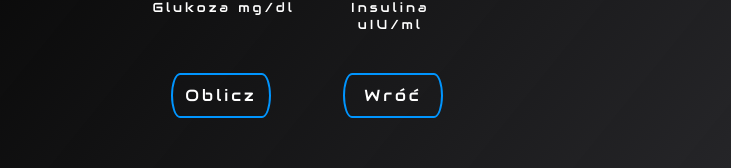
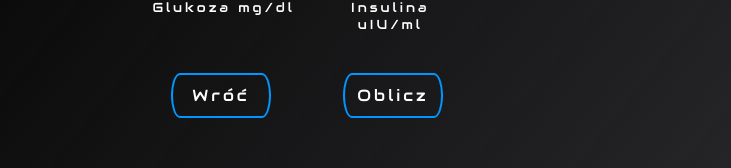
Before and after one commit to covalt1985/labcalc, a React (Create React App) app: page / in a window 1280 px wide. Both pictures are taken after a click on the item "HOMA IR". Shown: the part 233-401 px from the top of the page, without its empty margins (333-1064 px from the left). Built offline with nearby package versions, Linux system fonts and the light colour scheme.

Commit message:
change places of buttons

```diff
--- a/src/Components/Menu/index.js
+++ b/src/Components/Menu/index.js
@@ -112,12 +112,11 @@ class Menu extends Component {
             );
           })}
           <section className="buttonContainer">
+            <button className={buttonClass} onClick={this.reset}>
+              Wróć
+            </button>
             <button className={buttonClass} onClick={this.handleButtonClick}>
               Oblicz
-            </button>
-
-            <button className={buttonClass} onClick={this.reset}>
-              Wróć
             </button>
           </section>
           <h1 className={this.props.isClicked ? 'clicked' : ''}>
```
